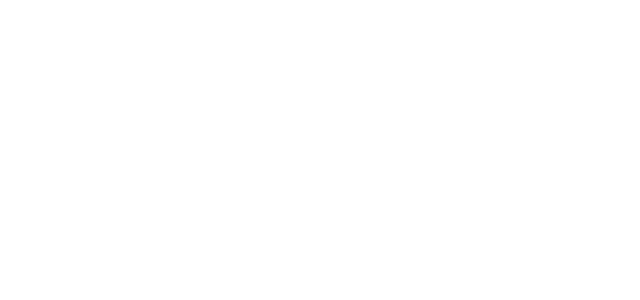
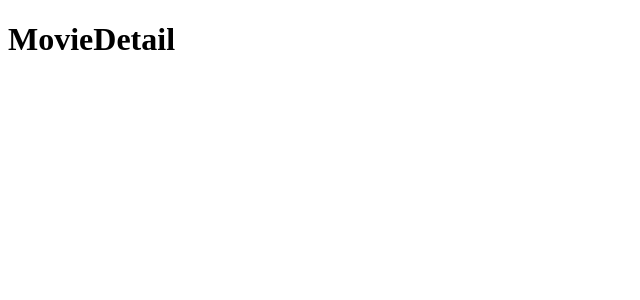
Before and after one commit to Karletty/PeliculasReact, a React (Create React App) app: page /movie/1 in a window 1280 px wide. Before the commit this address had no page. Shown: the top 300 px of the page, without its empty margins (0-640 px from the left). Built offline with nearby package versions, Linux system fonts and the light colour scheme.

Commit message:
añadiendo el detalle de las películas

```diff
--- a/src/App.tsx
+++ b/src/App.tsx
@@ -1,5 +1,5 @@
 import { BrowserRouter, Routes, Outlet, Route } from "react-router-dom";
-import { Dashboard, Login, Popular, Search, Signup, Upcoming } from "./pages";
+import { Dashboard, Login, MovieDetail, Popular, Search, Signup, Upcoming } from "./pages";
 
 function App() {
       return (
@@ -9,6 +9,7 @@
                               <Route index element={<Dashboard />} />
                               <Route path="login" element={<Login />} />
                               <Route path="signup" element={<Signup />} />
+                              <Route path="movie/:id" element={<MovieDetail />} />
                               <Route path="popular" element={<Popular />} />
                               <Route path="upcoming" element={<Upcoming />} />
                               <Route path="search" element={<Search />} />
--- /dev/null
+++ b/src/pages/MovieDetail/index.tsx
@@ -0,0 +1,7 @@
+const MovieDetail = () => {
+      return (
+            <h1>MovieDetail</h1>
+      );
+}
+
+export { MovieDetail }
--- a/src/pages/index.ts
+++ b/src/pages/index.ts
@@ -4,3 +4,4 @@
 export { Search } from './Search';
 export { Signup } from './Signup';
 export { Upcoming } from './Upcoming';
+export { MovieDetail } from './MovieDetail';
```
